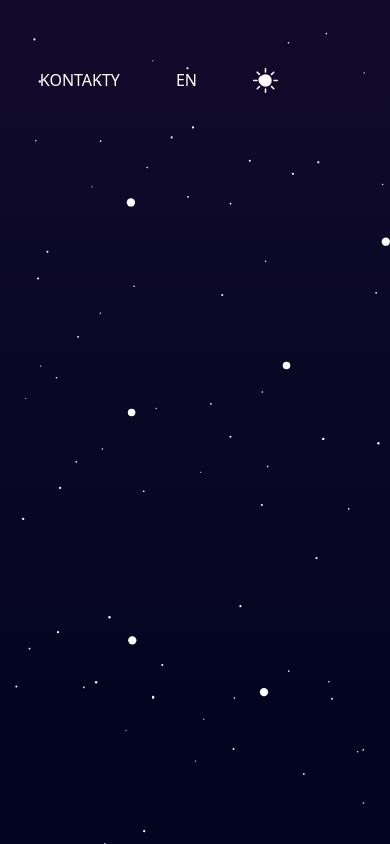
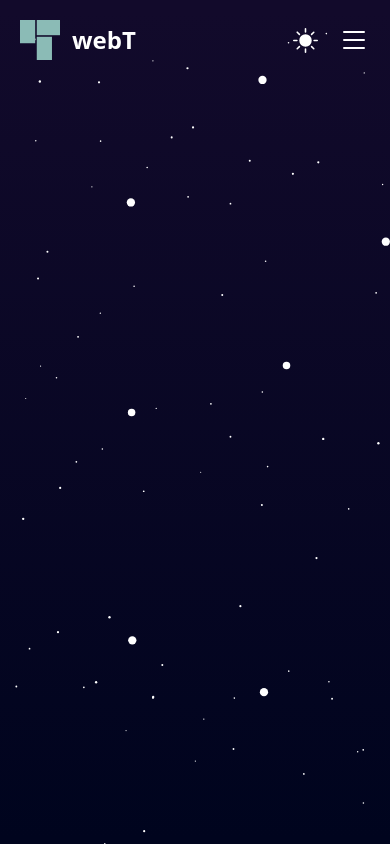
Before and after one commit to webt-sk/webt-sk.github.io, a Next.js app: page / in a window 390 px wide. Built offline with nearby package versions, Linux system fonts and the light colour scheme.

Commit message:
navbar on small phone, not done yet

```diff
--- /dev/null
+++ b/components/MenuButton.js
@@ -0,0 +1,19 @@
+export default function MenuButton(props) {
+  return (
+    <button onClick={props.onClick} className={props.className}>
+      <svg
+        xmlns="http://www.w3.org/2000/svg"
+        width="32"
+        height="32"
+        fill="currentColor"
+        class="bi bi-list"
+        viewBox="0 0 16 16"
+      >
+        <path
+          fill-rule="evenodd"
+          d="M2.5 12a.5.5 0 0 1 .5-.5h10a.5.5 0 0 1 0 1H3a.5.5 0 0 1-.5-.5zm0-4a.5.5 0 0 1 .5-.5h10a.5.5 0 0 1 0 1H3a.5.5 0 0 1-.5-.5zm0-4a.5.5 0 0 1 .5-.5h10a.5.5 0 0 1 0 1H3a.5.5 0 0 1-.5-.5z"
+        />
+      </svg>
+    </button>
+  );
+}
--- a/components/Navbar.js
+++ b/components/Navbar.js
@@ -1,13 +1,24 @@
 import Link from "next/link";
+import { useState } from "react";
 
 import Logo from "./Logo";
 import ThemeButton from "./ThemeButton";
+import MenuButton from "./MenuButton";
 
 const linkClasses = "self-center mx-7 dark:text-white";
+
 export default function Navbar(props) {
+  const [isOpened, setIsOpened] = useState(false);
+
+  function openCloseHandler() {
+    setIsOpened((prevState) => {
+      return !prevState;
+    });
+  }
+
   return (
-    <header className="bg-transparent flex justify-end px-28 py-14">
-      <div className="flex justify-between mr-auto">
+    <header className="bg-transparent flex justify-end px-28 py-14 md:flex-row md:justify-around md:p-5">
+      <div className="flex justify-between mr-auto md:w-full md:m-0">
         <Link href={props.otherLang === "EN" ? "/" : "/en"}>
           <a className="flex">
             <Logo />
@@ -17,7 +28,7 @@ export default function Navbar(props) {
           </a>
         </Link>
       </div>
-      <nav className="flex justify-between">
+      <nav className={`flex justify-between ${!isOpened && "md:hidden"}`}>
         <Link href={props.otherLang === "EN" ? "/" : "/en"}>
           <a className={linkClasses}>
             {props.otherLang === "EN" ? "ÚVOD" : "HOME"}
@@ -42,7 +53,8 @@ export default function Navbar(props) {
           <a className={linkClasses}>{props.otherLang}</a>
         </Link>
       </nav>
-      <ThemeButton />
+      <ThemeButton className="ml-7 dark:text-white md:m-0" />
+      <MenuButton onClick={openCloseHandler} className="dark:text-white ml-5" />
     </header>
   );
 }
--- a/components/ThemeButton.js
+++ b/components/ThemeButton.js
@@ -1,7 +1,7 @@
 import { useTheme } from "next-themes";
 import { useState, useEffect } from "react";
 
-export default function ThemeButton() {
+export default function ThemeButton(props) {
   const { resolvedTheme, setTheme } = useTheme();
   const [mounted, setMounted] = useState(false);
 
@@ -21,7 +21,7 @@ export default function ThemeButton() {
   }
 
   return (
-    <button onClick={changeTheme} className="ml-7 dark:text-white">
+    <button onClick={changeTheme} className={props.className}>
       {!mounted ? (
         <svg
           xmlns="http://www.w3.org/2000/svg"
--- a/tailwind.config.js
+++ b/tailwind.config.js
@@ -10,6 +10,22 @@ module.exports = {
         modra: "#8BBBB6",
       },
     },
+    screens: {
+      sm: { max: "640px" },
+      // => @media (min-width: 640px) { ... }
+
+      md: { max: "768px" },
+      // => @media (min-width: 768px) { ... }
+
+      lg: { max: "1024px" },
+      // => @media (min-width: 1024px) { ... }
+
+      xl: { max: "1280px" },
+      // => @media (min-width: 1280px) { ... }
+
+      "2xl": { max: "1536px" },
+      // => @media (min-width: 1536px) { ... }
+    },
   },
   plugins: [],
   darkMode: "class",
```
